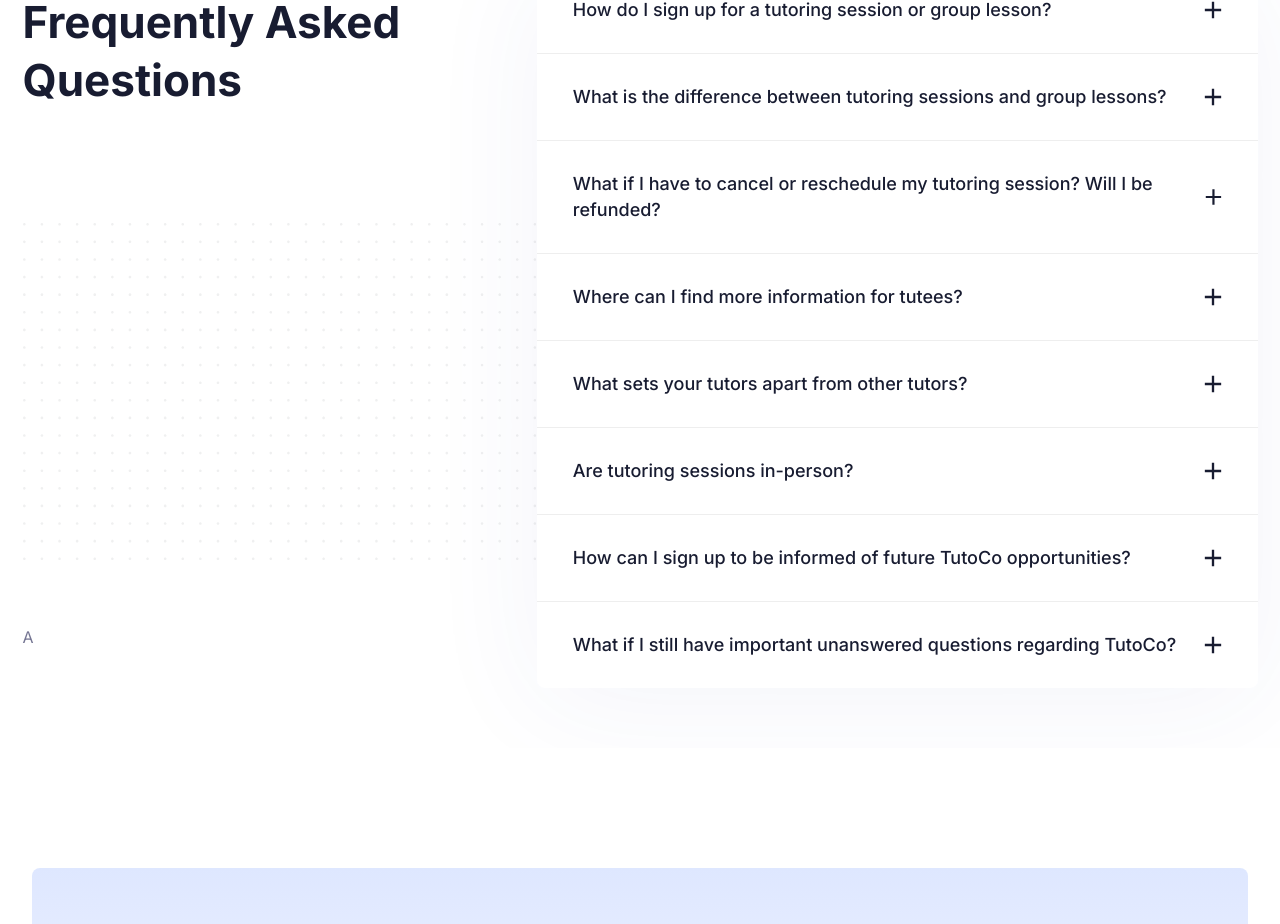
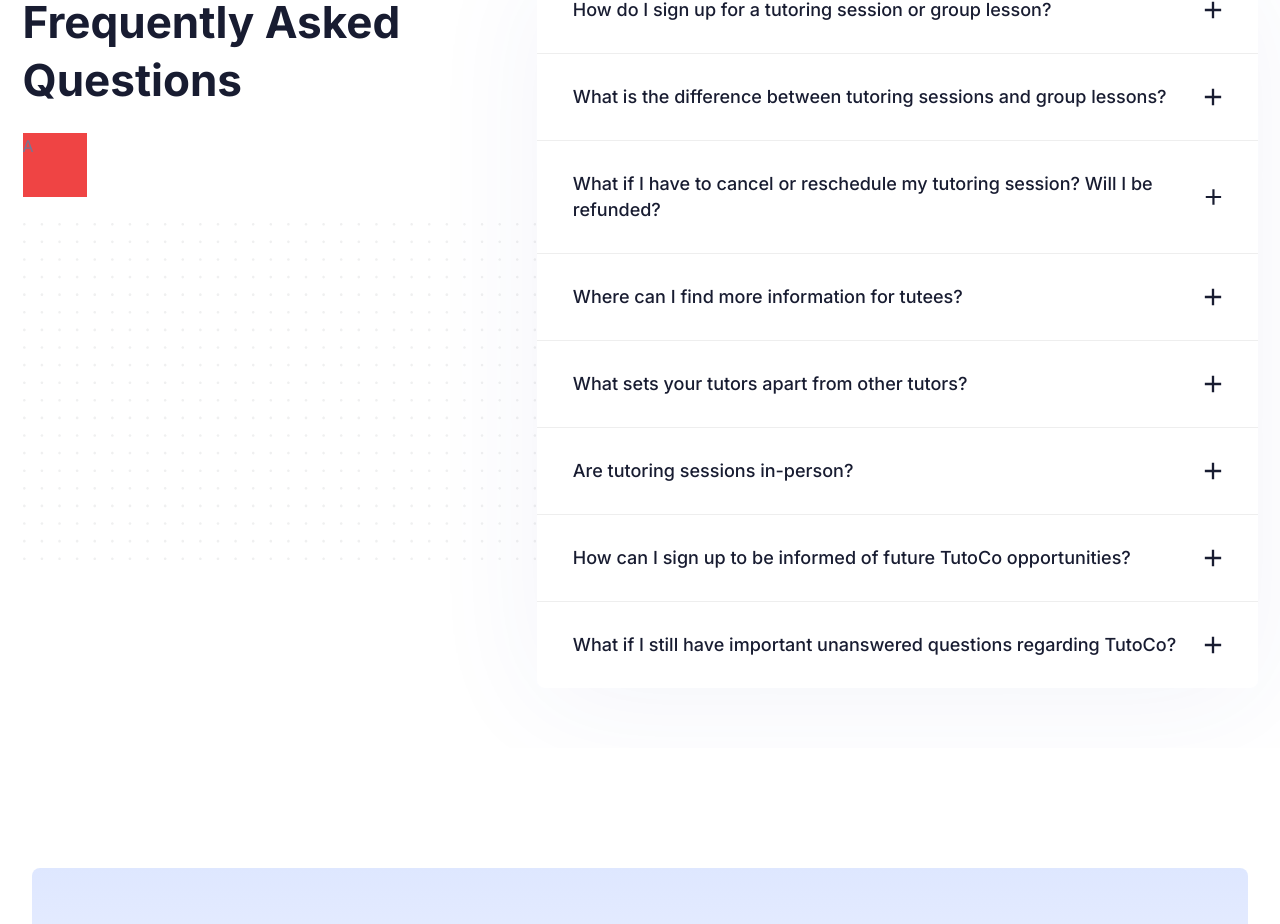
Before and after one commit to TutoCo/tutoco-site, a Next.js app: page / in a window 1280 px wide. Shown: the part 2369-3293 px from the top of the page. Built offline with nearby package versions, Linux system fonts and the light colour scheme.

Commit message:
Update index.tsx

```diff
--- a/components/FAQ/index.tsx
+++ b/components/FAQ/index.tsx
@@ -58,7 +58,7 @@ const FAQ = () => {
                 Frequently Asked<br/>
                 Questions
               </h2>
-              <div className="absolute bottom-0 left-0 h-16 w-16">A</div>
+              <div className="sticky bottom-0 left-0 h-16 w-16 bg-red-500">A</div>
 
 
               {/*<a
```
